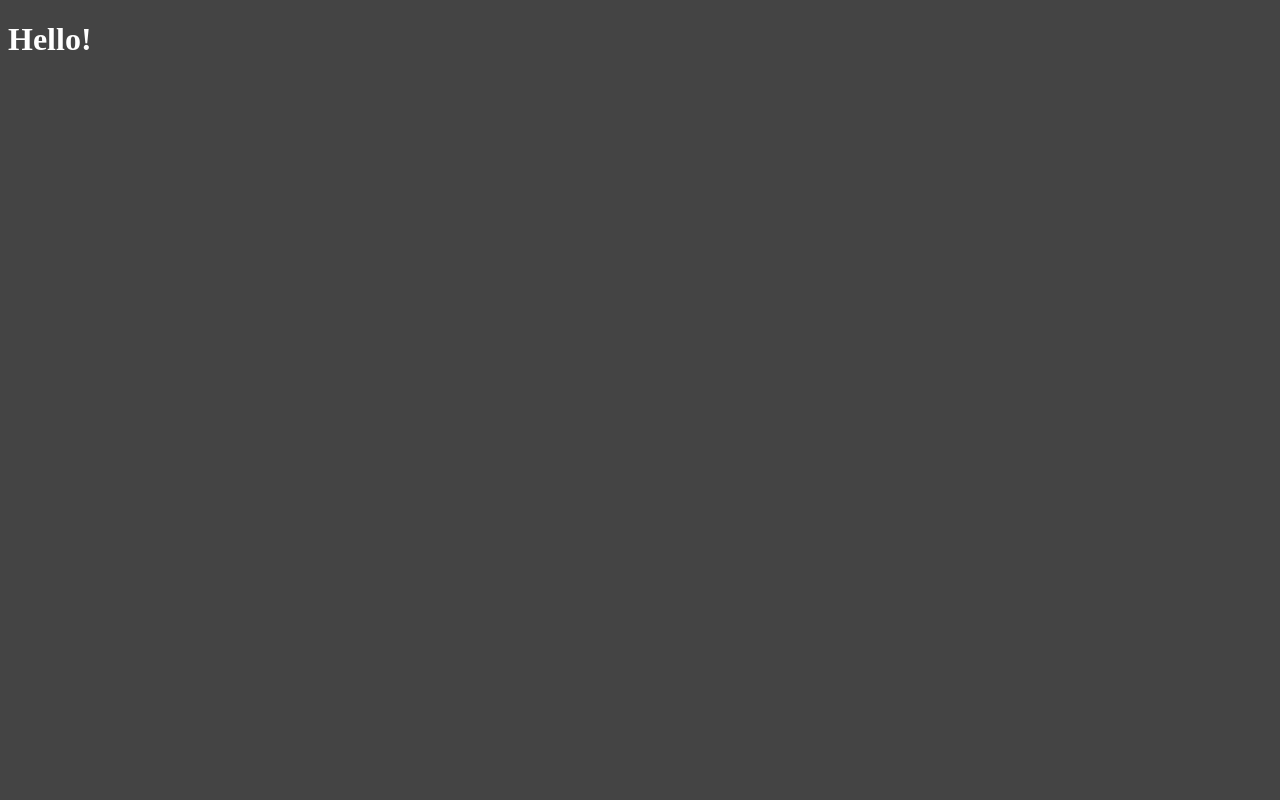
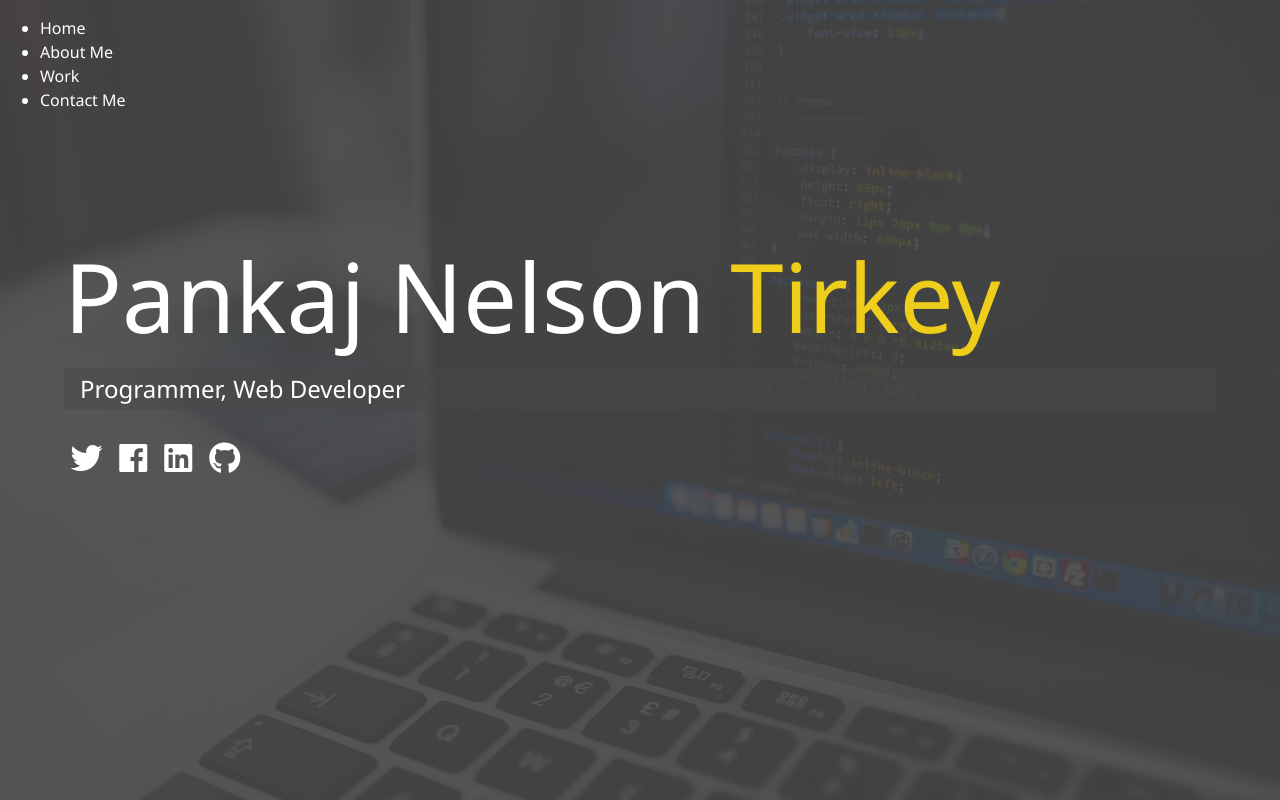
Before and after one commit to pankajnelsontirkey/portfolio, a plain HTML site: page index.html in a window 1280 px wide. Drawn offline with Linux system fonts and the light colour scheme.

Commit message:
Landing page done.

```diff
--- a/css/main.css
+++ b/css/main.css
@@ -1,3 +1,66 @@
+* {
+  box-sizing: border-box; }
+
 body {
   background: #444;
-  color: #fff; }
+  color: #fff;
+  height: 100%;
+  margin: 0;
+  font-family: "Segoe UI", Tahoma, Geneva, Verdana, sans-serif;
+  line-height: 1.5; }
+  body#bg-img {
+    background: url(../img/background.jpg);
+    background-attachment: fixed;
+    background-size: cover; }
+    body#bg-img::after {
+      content: '';
+      position: absolute;
+      top: 0;
+      right: 0;
+      width: 100%;
+      height: 100%;
+      background: rgba(68, 68, 68, 0.9);
+      z-index: -1; }
+
+h1,
+h2,
+h3 {
+  margin: 0;
+  font-weight: 400; }
+  h1.lg-heading,
+  h2.lg-heading,
+  h3.lg-heading {
+    font-size: 6rem; }
+  h1.sm-heading,
+  h2.sm-heading,
+  h3.sm-heading {
+    margin-bottom: 2rem;
+    padding: 0.2rem 1rem;
+    background: rgba(73, 73, 73, 0.5); }
+
+a {
+  color: #fff;
+  text-decoration: none; }
+
+header {
+  position: fixed;
+  z-index: 2;
+  width: 100%; }
+
+.text-secondary {
+  color: #eece1a; }
+
+main {
+  padding: 4rem;
+  height: 100%; }
+  main .icons {
+    margin-top: 1rem; }
+    main .icons a {
+      padding: 0.4rem; }
+      main .icons a:hover {
+        color: #eece1a;
+        transition: all 0.5s ease-out; }
+  main#home {
+    overflow: hidden; }
+    main#home h1 {
+      margin-top: 20vh; }
--- a/index.html
+++ b/index.html
@@ -5,12 +5,62 @@
     <meta charset="UTF-8">
     <meta name="viewport" content="width=device-width, initial-scale=1.0">
     <meta http-equiv="X-UA-Compatible" content="ie=edge">
+    <link rel="stylesheet" href="https://use.fontawesome.com/releases/v5.2.0/css/all.css" integrity="sha384-hWVjflwFxL6sNzntih27bfxkr27PmbbK/iSvJ+a4+0owXq79v+lsFkW54bOGbiDQ"
+        crossorigin="anonymous">
     <link rel="stylesheet" href="css/main.css">
     <title>My Portfolio</title>
 </head>
 
-<body>
-    <h1>Hello!</h1>
+<body id="bg-img">
+    <header>
+        <div class="menu-btn">
+            <div class="btn-line"></div>
+            <div class="btn-line"></div>
+            <div class="btn-line"></div>
+        </div>
+        <nav class="menu">
+            <div class="menu-branding">
+                <div class="portrait"></div>
+            </div>
+            <ul class="menu-nav">
+                <li class="nav-item">
+                    <a href="/" class="nav-link">Home</a>
+                </li>
+                <li class="nav-item">
+                    <a href="/about.html" class="nav-link">About Me</a>
+                </li>
+                <li class="nav-item">
+                    <a href="/work.html" class="nav-link">Work</a>
+                </li>
+                <li class="nav-item">
+                    <a href="/contact.html" class="nav-link">Contact Me</a>
+                </li>
+            </ul>
+        </nav>
+    </header>
+
+    <main id="home">
+        <h1 class="lg-heading">Pankaj Nelson
+            <span class="text-secondary">Tirkey</span>
+        </h1>
+        <h2 class="sm-heading">Programmer, Web Developer</h2>
+        <div class="icons">
+            <a href="#!">
+                <i class="fab fa-twitter fa-2x"></i>
+            </a>
+            <a href="#!">
+                <i class="fab fa-facebook fa-2x"></i>
+            </a>
+            <a href="#!">
+                <i class="fab fa-linkedin fa-2x"></i>
+            </a>
+            <a href="#!">
+                <i class="fab fa-github fa-2x"></i>
+            </a>
+        </div>
+    </main>
+
+    <script src="js/main.js"></script>
 </body>
 
 </html>
```
Also changed, not shown: img/background.jpg (added), js/main.js (added).
